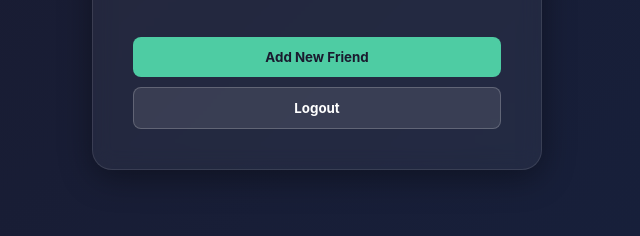
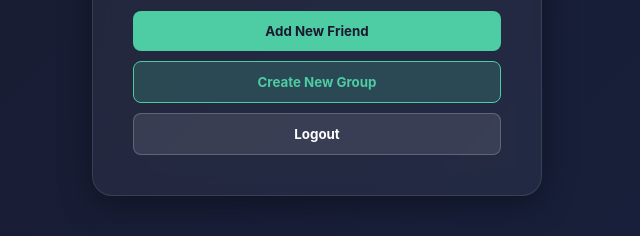
Before and after one commit to KeyScript16/communication-hub, a website: page dashboard.html in a window 1280 px wide. Shown: the part 370-606 px from the top of the page, without its empty margins (323-963 px from the left). Drawn offline with nearby package versions, Linux system fonts and the light colour scheme; no server answers; sample sign-in values are in the browser's storage.

Commit message:
Update dashboard.html

```diff
--- a/dashboard.html
+++ b/dashboard.html
@@ -14,6 +14,7 @@
         <p>Welcome, <span id="display-name">Loading...</span></p>
         <div id="friends-list" style="margin-top: 20px; text-align: left;"></div>
         <button onclick="addFriend()" style="margin-top: 20px; background: #4ecca3; color: #1a1a2e;">Add New Friend</button>
+        <button onclick="window.location.href='create-group.html'" style="margin-top: 10px; background: rgba(78, 204, 163, 0.2); border: 1px solid #4ecca3; color: #4ecca3;">Create New Group</button>
         <button onclick="logout()" style="margin-top: 10px; background: rgba(255,255,255,0.1); color: white; border: 1px solid rgba(255,255,255,0.2);">Logout</button>
     </div>
 
```
